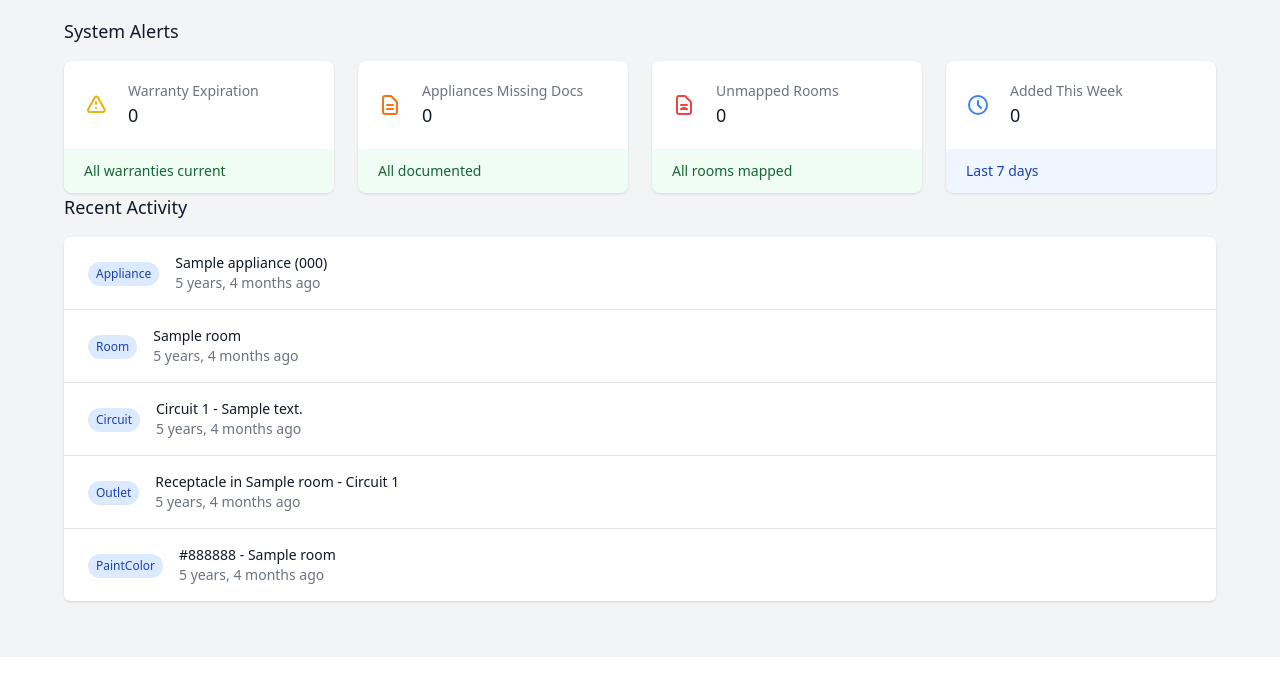
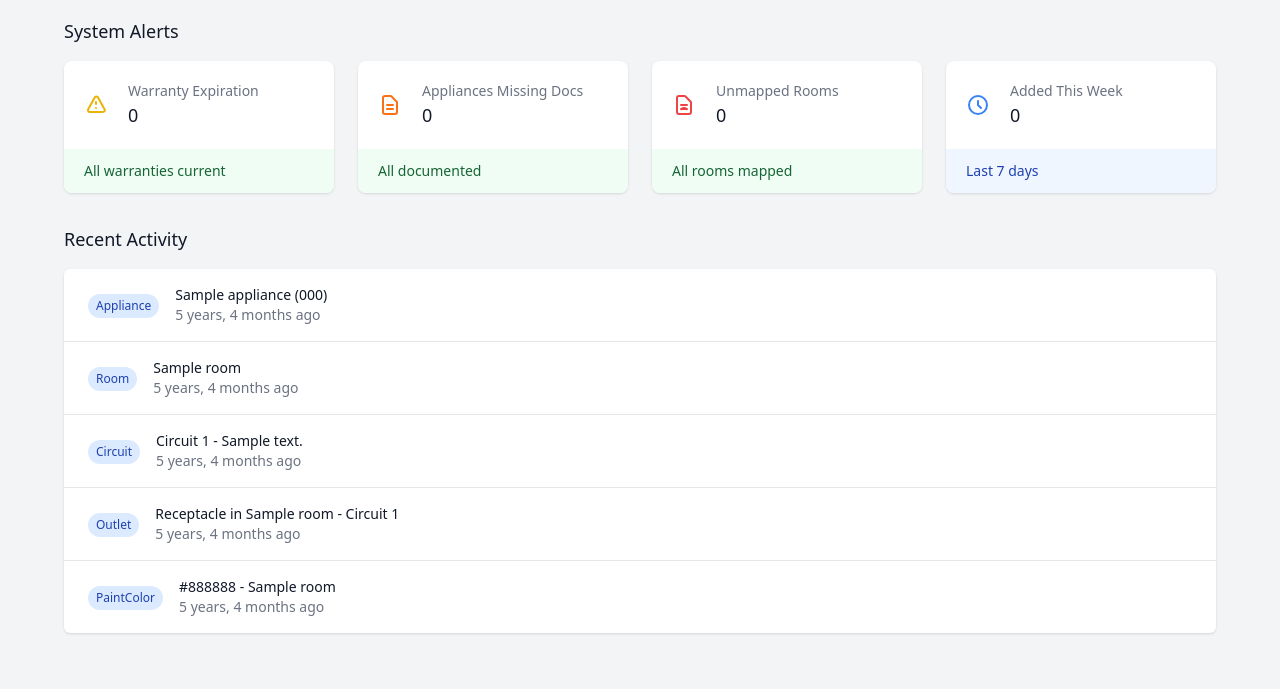
Before and after one commit to soehlert/our-house, a Django app: page / in a window 1280 px wide. Shown: the part 335-1024 px from the top of the page. Before the commit the page ends 940 px from the top, so only its background shows below. Run offline with Django 5.2, Linux system fonts and the light colour scheme; tables that the repository leaves empty hold one stand-in row (values such as "Sample post"); some libraries are stand-ins or nearby versions.

Commit message:
style(spacing): fix spacing on home page

```diff
--- a/templates/tracker/home.html
+++ b/templates/tracker/home.html
@@ -245,7 +245,7 @@
     </div>
     <!-- Recent Activity -->
     {% if recent_items %}
-    <div class="mb-8">
+    <div class="mb-8 mt-8">
         <h2 class="text-lg font-medium text-gray-900 mb-4">Recent Activity</h2>
         <div class="bg-white shadow overflow-hidden sm:rounded-md">
             <ul class="divide-y divide-gray-200">
```
